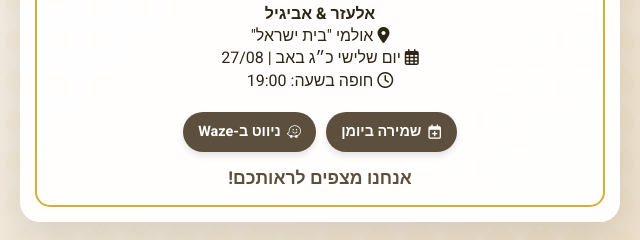
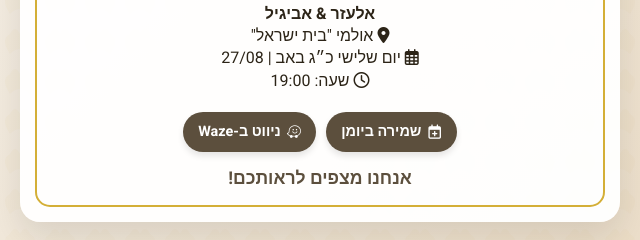
Before and after one commit to elazar-avigail/wedding-invitation, a plain HTML site: page index.html in a window 1280 px wide. Shown: the part 416-656 px from the top of the page, 320-960 px from the left. Drawn offline with Linux system fonts and the light colour scheme.

Commit message:
Update index.html

```diff
--- a/index.html
+++ b/index.html
@@ -65,6 +65,7 @@
     justify-content: center;
     gap: 10px;
     margin: 20px 0;
+    direction: ltr; /* Changed to left-to-right */
   }
 
   .countdown-item {
@@ -236,7 +237,7 @@
       <p><strong>אלעזר & אביגיל</strong></p>
       <p><i class="fas fa-map-marker-alt"></i> אולמי "בית ישראל"</p>
       <p><i class="far fa-calendar-alt"></i> יום שלישי כ״ג באב | 27/08</p>
-      <p><i class="far fa-clock"></i> חופה בשעה: 19:00</p>
+      <p><i class="far fa-clock"></i> שעה: 19:00</p>
     </div>
     <div class="links">
       <a href="https://calendar.app.google/cnznLDhcKnmsjuoN7" class="btn" target="_blank">
```
